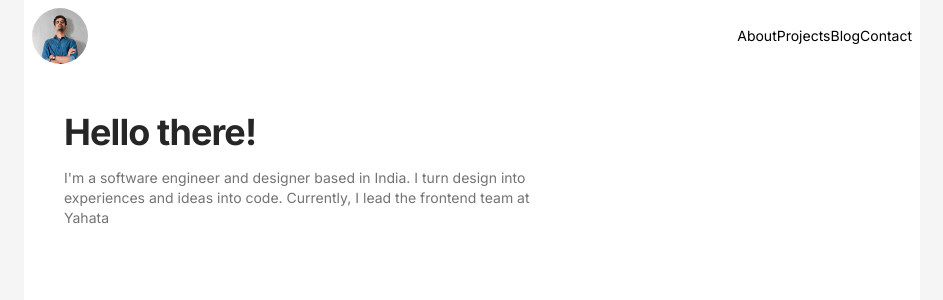
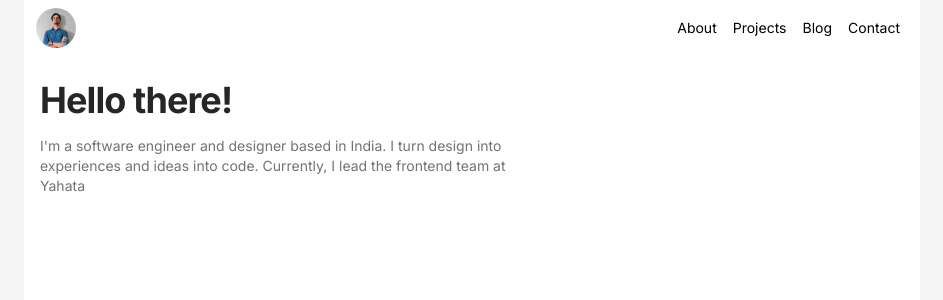
Before and after one commit to yshdev27/my-porto, a Next.js app: page / in a window 1280 px wide. Shown: the top 300 px of the page, without its empty margins (168-1111 px from the left). Built offline with nearby package versions, Linux system fonts and the light colour scheme.

Commit message:
update- nav and hero section

```diff
--- a/package.json
+++ b/package.json
@@ -10,6 +10,7 @@
   },
   "dependencies": {
     "clsx": "^2.1.1",
+    "motion": "^12.15.0",
     "next": "15.3.2",
     "postcss": "^8.5.4",
     "react": "^19.0.0",
--- a/src/app/globals.css
+++ b/src/app/globals.css
@@ -4,6 +4,13 @@
 @custom-variant dark (&:is(.dark *));
 
 @theme inline {
+
+  --shadow-aceternity:
+  0px 2px 3px -1px rgba(0, 0, 0, 0.1),
+  0px 1px 0px 0px rgba(25, 28, 33, 0.02),
+  0px 0px 0px 1px rgba(25, 28, 33, 0.08);
+
+
  --color-primary: var(--color-neutral-800);
   --color-secondary: var(--color-neutral-500);
 }
--- a/src/app/page.tsx
+++ b/src/app/page.tsx
@@ -4,7 +4,7 @@ import Image from "next/image";
 export default function Home(){
     return (
     <div className="min-h-screen flex items-start justify-start">
-        <Container className="min-h-screen p-4 md:p-10">
+        <Container className="min-h-[200vh] p-4 md:pt-20 md:pb-10">
 
 
         <h1 className="text-2xl md:text-4xl font-bold tracking-tight text-primary">
--- a/src/components/navbar/index.tsx
+++ b/src/components/navbar/index.tsx
@@ -1,8 +1,9 @@
 "use client";
-import React from 'react'
+import React, { useState } from 'react'
 import Image from 'next/image'
 import Link from 'next/link'
 import { Container } from '../container'
+import { motion, useMotionValueEvent, useScroll } from 'motion/react';
 
 export const Navbar = () => {
 
@@ -21,19 +22,60 @@ export const Navbar = () => {
         },
     ];
 
+const [hovered, setHovered] = useState<number | null>(null);
+const {scrollY} = useScroll();
+
+const [scrolled, setScrolled] = useState<boolean>(false);
+
+
+
+useMotionValueEvent(scrollY, "change", (latest) => {
+   if(latest > 20) {
+       setScrolled(true);
+   }else {
+       setScrolled(false);
+   }
+});
+
+
   return (
     <Container>
-        <nav className='flex items-center justify-between p-2'>
-        <Image className='h-14 w-14 rounded-full' src="/pro-pic1.jpg" height="100" width="100" alt="Yash Picture"/>
+        <motion.nav
+        animate={{
+            boxShadow: scrolled ? 'var(--shadow-aceternity)' : 'none',
+            width: scrolled ? '50%' : '100%',
+            y: scrolled ? 10 : 0,
+        }}
+
+        transition={{
+            duration: 0.3,
+            ease: "easeInOut",
+        }}
+
+
+
+        className='fixed inset-x-0 top-0 z-50 mx-auto flex max-w-4xl items-center justify-between rounded-full bg-white px-3 py-2 dark:bg-neutral-900'>
+
+        <Image className='h-10 w-10 rounded-full' src="/pro-pic1.jpg" height="100" width="100" alt="Yash Picture"/>
 
         <div className='flex items-center'>
             {navItems.map((item, idx) => (
-                <Link className='text-sm' href={item.href} key={idx}>
-                    {item.title}
+                <Link className='text-sm relative px-2 py-1' href={item.href} key={idx}
+                onMouseEnter={() => setHovered(idx)}
+                onMouseLeave={() => setHovered(null)}
+
+                >
+
+                    {hovered === idx &&(
+                    <motion.span layoutId="hovered-span" className='h-full w-full absolute inset-0 rounded-md bg-neutral-100 dark:bg-neutral-800'/>
+                    )}
+
+                    <span className='relative z-10'>{item.title}</span>
+
                 </Link>
             ))}
         </div>
-        </nav>
+        </motion.nav>
     </Container>
   )
 }
```
Also changed, not shown: 1 other file (tests, documents, lock files or other folders).
